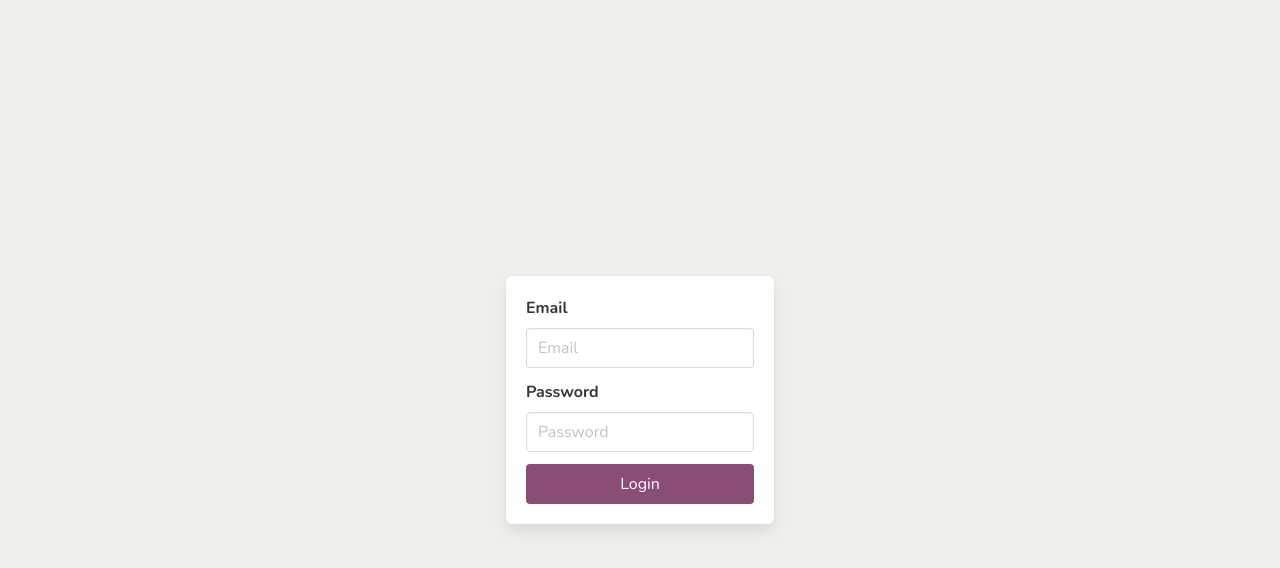
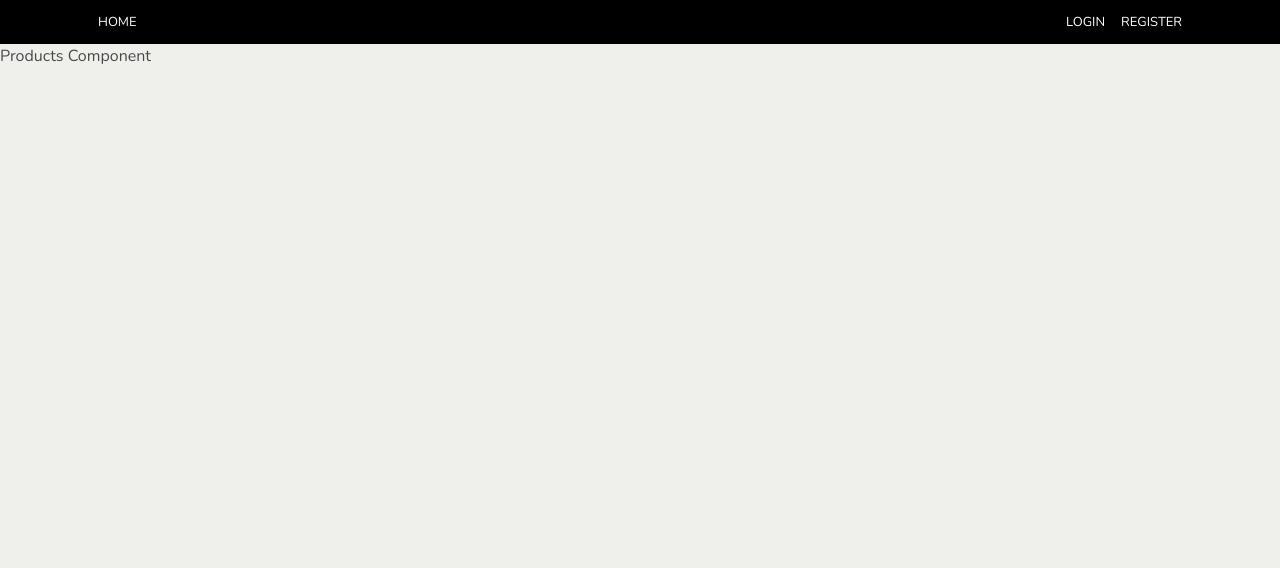
Before and after one commit to chongyuy/shopping-site, a React (Create React App) app in the folder react-store/: page / in a window 1280 px wide. Shown: the top 568 px of the page. Built offline with nearby package versions, Linux system fonts and the light colour scheme.

Commit message:
add header and products component add header css

```diff
--- /dev/null
+++ b/react-store/src/components/App.js
@@ -0,0 +1,15 @@
+import React from 'react'
+import Header from './Header'
+import Products from './Products';
+class App extends React.Component{
+
+    render(){
+        return (
+            <div className='main'>
+                <Header></Header>
+                <Products></Products>
+            </div>
+        )
+    }
+}
+export default App;
--- /dev/null
+++ b/react-store/src/components/Header.js
@@ -0,0 +1,19 @@
+import React from "react";
+class Header extends React.Component {
+  render() {
+    return (
+      <div className="header">
+        <div className="grid">
+          <div className="start">
+            <a href="/">Home</a>
+          </div>
+          <div className="end">
+            <a href="/">Login</a>
+            <a href="/">Register</a>
+          </div>
+        </div>
+      </div>
+    );
+  }
+}
+export default Header;
--- /dev/null
+++ b/react-store/src/components/Products.js
@@ -0,0 +1,12 @@
+import React from 'react'
+class Products extends React.Component{
+
+    render(){
+        return (
+            <div className='products'>
+                <p>Products Component</p>
+            </div>
+        )
+    }
+}
+export default Products;
--- a/react-store/src/css/style.scss
+++ b/react-store/src/css/style.scss
@@ -8,3 +8,28 @@
         padding: 1.5rem 1.5rem 2rem 1.5rem;
     }
 }
+.header{
+    background-color: black;
+    width: 100%;
+    height: 44px;
+    color: #fff;
+    font-size: 11px;
+    line-height: 44px;
+    .grid{
+        max-width: 1100px;
+        margin: auto;
+        display: flex;
+        justify-content:space-between;
+        align-items: center;
+        & a{
+            display: inline-block;
+            color: #fff;
+            padding: 0 8px;
+            transition: all 0.2s;
+            text-transform: uppercase;
+            font-size: 13px;
+        }
+
+
+    }
+}
--- a/react-store/src/index.js
+++ b/react-store/src/index.js
@@ -1,6 +1,7 @@
 import React from "react";
 import ReactDOM from "react-dom";
 import Login from './components/Login'
+import App from './components/App'
 import "./css/app.scss";
 import "./css/style.scss";
-ReactDOM.render(<Login></Login>, document.getElementById('root'));
+ReactDOM.render(<App></App>, document.getElementById('root'));
```
